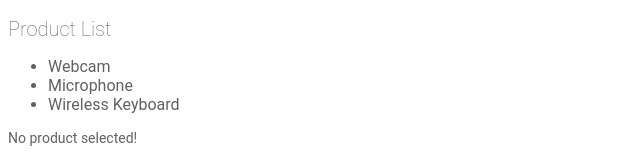
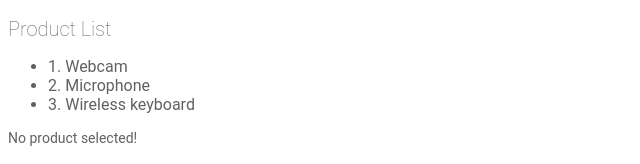
Before and after one commit to AlinCristian97/my-app, an Angular app: page / in a window 1280 px wide. Shown: the top 164 px of the page, without its empty margins (0-640 px from the left). Built offline with nearby package versions, Linux system fonts and the light colour scheme.

Commit message:
using index variable

```diff
--- a/src/app/products/product-list/product-list.component.html
+++ b/src/app/products/product-list/product-list.component.html
@@ -1,9 +1,11 @@
 <h2>Product List</h2>
 <ul>
-  <li (click)="selectedProduct = 'Webcam'">Webcam</li>
-  <li (click)="selectedProduct = 'Microphone'">Microphone</li>
-  <li (click)="selectedProduct = 'Wireless Keyboard'">Wireless Keyboard</li>
+  <li *ngFor="let product of products; let i=index">
+    {{i+1}}. {{product}}
+  </li>
 </ul>
+
+
 <app-product-detail
   *ngIf="selectedProduct; else noProduct"
   [name]="selectedProduct"
--- a/src/app/products/product-list/product-list.component.ts
+++ b/src/app/products/product-list/product-list.component.ts
@@ -9,6 +9,7 @@ import { ProductDetailComponent } from '../product-detail/product-detail.compone
 export class ProductListComponent implements AfterViewInit {
   @ViewChild(ProductDetailComponent) productDetail: ProductDetailComponent | undefined;
   selectedProduct = '';
+  products = ['Webcam', 'Microphone', 'Wireless keyboard'];
 
   ngAfterViewInit(): void {
     if (this.productDetail) {
```
